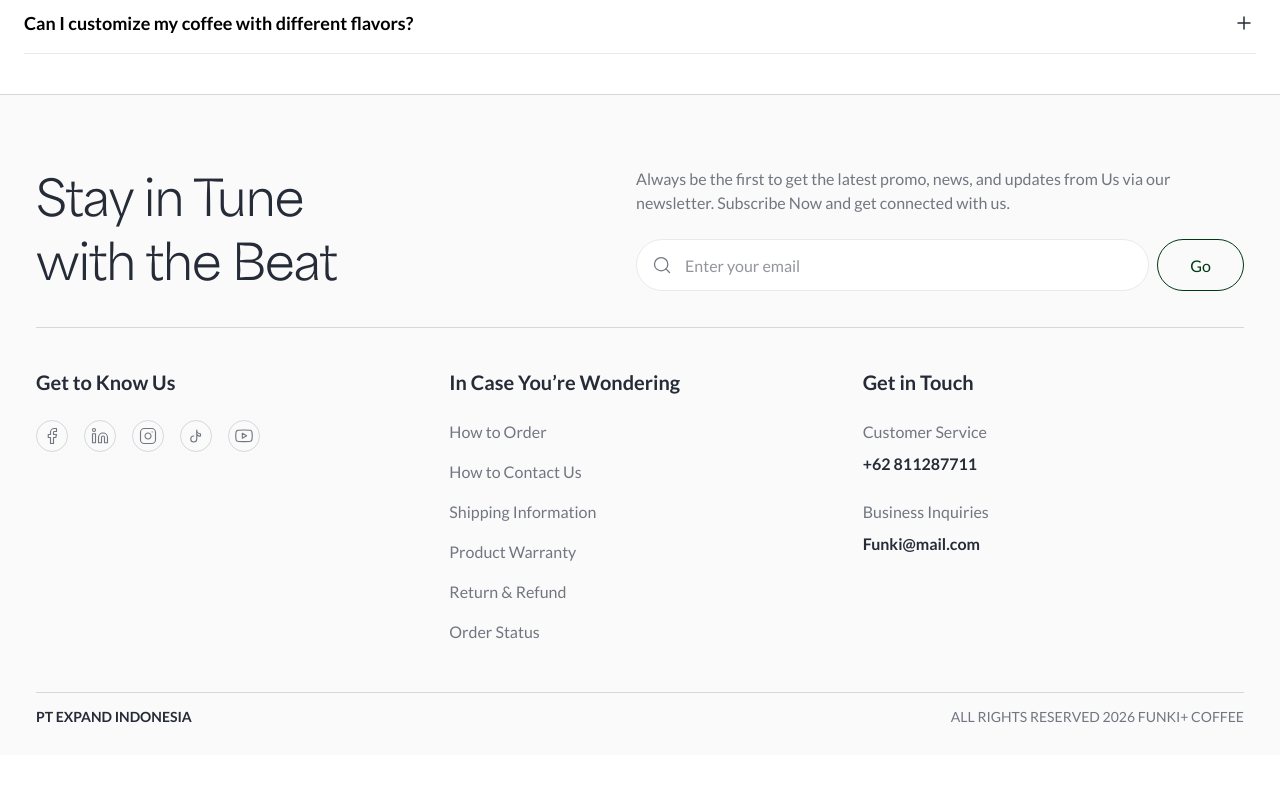
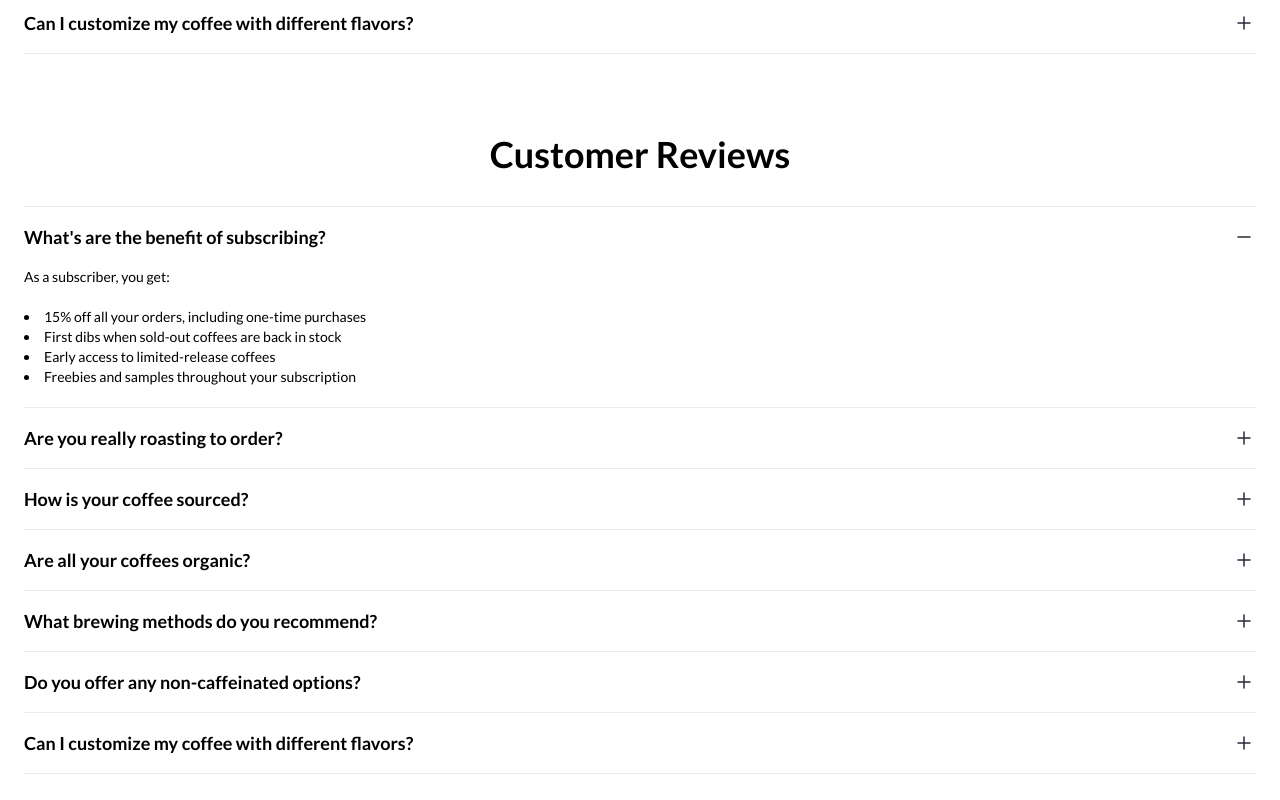
Before and after one commit to xpand-indonesia/ecommerce, a Next.js app: page /product/1 in a window 1280 px wide. Shown: the part 3460-4260 px from the top of the page. Before the commit the page ends 4215 px from the top, so only its background shows below. Built offline with nearby package versions, Linux system fonts and the light colour scheme.

Commit message:
Fix product detail folder structure

```diff
--- a/src/app/(solid-header)/product/[id]/page.tsx
+++ b/src/app/(solid-header)/product/[id]/page.tsx
@@ -1,7 +1,10 @@
-import { ProductDetailSectionView } from "@/app/features/product-detail";
-import { ProductDetailBlendSectionView } from "@/app/features/product-detail/views/product-detail-blend-section-view";
-import { ProductDetailBrewProcessSectionView } from "@/app/features/product-detail/views/product-detail-brew-process-section-view";
-import { ProductDetailFAQSectionView } from "@/app/features/product-detail/views/product-detail-faq-section-view";
+import {
+    ProductDetailSectionView,
+    ProductDetailBlendSectionView,
+    ProductDetailBrewProcessSectionView,
+    ProductDetailFAQSectionView,
+    ProductDetailReviewSectionView
+} from "@/app/features/product-detail";
 
 export default function ProductDetailPage() {
     return (
@@ -10,6 +13,7 @@ export default function ProductDetailPage() {
             <ProductDetailBlendSectionView />
             <ProductDetailBrewProcessSectionView />
             <ProductDetailFAQSectionView />
+            <ProductDetailReviewSectionView />
         </main>
     );
 }
--- a/src/app/features/product-detail/components/product-detail-section/product-detail-grind-selection.tsx
+++ b/src/app/features/product-detail/components/product-detail-grind-selection.tsx
@@ -3,7 +3,7 @@
 import { useState } from "react";
 import { CircleInfo } from "@/components/icons";
 import { Select, SelectContent, SelectItem, SelectTrigger, SelectValue } from "@/components/ui/form/field/select";
-import { GRINDS } from "../../constants/product-grind-styles";
+import { GRINDS } from "../constants/product-grind-styles";
 
 export const ProductDetailGrindSelection = () => {
     const [grind, setGrind] = useState<string | null>("1");
--- a/src/app/features/product-detail/index.ts
+++ b/src/app/features/product-detail/index.ts
@@ -1 +1,5 @@
 export { ProductDetailSectionView } from './views/product-detail-section-view';
+export { ProductDetailBlendSectionView } from './views/product-detail-blend-section-view';
+export { ProductDetailBrewProcessSectionView } from './views/product-detail-brew-process-section-view';
+export { ProductDetailFAQSectionView } from './views/product-detail-faq-section-view';
+export { ProductDetailReviewSectionView } from './views/product-detail-review-section-view';
--- /dev/null
+++ b/src/app/features/product-detail/views/product-detail-review-section-view.tsx
@@ -0,0 +1,104 @@
+import { Accordion, AccordionContent, AccordionItem, AccordionTrigger } from "@/components/ui/accordion";
+import Container from "@/components/ui/container";
+import { ReactNode } from "react";
+
+interface FAQ {
+    id: string;
+    title: string;
+    description: ReactNode;
+}
+
+const FAQS: FAQ[] = [
+    {
+        id: "1",
+        title: "What's are the benefit of subscribing?",
+        description: (
+            <>
+                <p>As a subscriber, you get:</p><br />
+                <ul style={{ listStyleType: 'disc', listStylePosition: 'inside' }}><li>15% off all your orders, including one-time purchases</li><li>First dibs when sold-out coffees are back in stock</li><li>Early access to limited-release coffees</li><li>Freebies and samples throughout your subscription</li></ul>
+            </>
+        )
+    },
+    {
+        id: "2",
+        title: "Are you really roasting to order?",
+        description: (
+            <>
+                <p>As a subscriber, you get:</p><br />
+                <ul style={{ listStyleType: 'disc', listStylePosition: 'inside' }}><li>15% off all your orders, including one-time purchases</li><li>First dibs when sold-out coffees are back in stock</li><li>Early access to limited-release coffees</li><li>Freebies and samples throughout your subscription</li></ul>
+            </>
+        )
+    },
+    {
+        id: "3",
+        title: "How is your coffee sourced?",
+        description: (
+            <>
+                <p>As a subscriber, you get:</p><br />
+                <ul style={{ listStyleType: 'disc', listStylePosition: 'inside' }}><li>15% off all your orders, including one-time purchases</li><li>First dibs when sold-out coffees are back in stock</li><li>Early access to limited-release coffees</li><li>Freebies and samples throughout your subscription</li></ul>
+            </>
+        )
+    },
+    {
+        id: "4",
+        title: "Are all your coffees organic?",
+        description: (
+            <>
+                <p>As a subscriber, you get:</p><br />
+                <ul style={{ listStyleType: 'disc', listStylePosition: 'inside' }}><li>15% off all your orders, including one-time purchases</li><li>First dibs when sold-out coffees are back in stock</li><li>Early access to limited-release coffees</li><li>Freebies and samples throughout your subscription</li></ul>
+            </>
+        )
+    },
+    {
+        id: "5",
+        title: "What brewing methods do you recommend?",
+        description: (
+            <>
+                <p>As a subscriber, you get:</p><br />
+                <ul style={{ listStyleType: 'disc', listStylePosition: 'inside' }}><li>15% off all your orders, including one-time purchases</li><li>First dibs when sold-out coffees are back in stock</li><li>Early access to limited-release coffees</li><li>Freebies and samples throughout your subscription</li></ul>
+            </>
+        )
+    },
+    {
+        id: "6",
+        title: "Do you offer any non-caffeinated options?",
+        description: (
+            <>
+                <p>As a subscriber, you get:</p><br />
+                <ul style={{ listStyleType: 'disc', listStylePosition: 'inside' }}><li>15% off all your orders, including one-time purchases</li><li>First dibs when sold-out coffees are back in stock</li><li>Early access to limited-release coffees</li><li>Freebies and samples throughout your subscription</li></ul>
+            </>
+        )
+    },
+    {
+        id: "7",
+        title: "Can I customize my coffee with different flavors?",
+        description: (
+            <>
+                <p>As a subscriber, you get:</p><br />
+                <ul style={{ listStyleType: 'disc', listStylePosition: 'inside' }}><li>15% off all your orders, including one-time purchases</li><li>First dibs when sold-out coffees are back in stock</li><li>Early access to limited-release coffees</li><li>Freebies and samples throughout your subscription</li></ul>
+            </>
+        )
+    }
+];
+
+export const ProductDetailReviewSectionView = () => {
+    return (
+        <section className="py-10">
+            <Container className="space-y-8">
+                <h2 className="text-4xl font-bold text-center">Customer Reviews</h2>
+                <Accordion defaultValue="1" type="single" className="border-t border-gray-200" collapsible>
+                    {FAQS.map((faq) => (
+                        <AccordionItem value={faq.id} key={`faq-${faq.id}`}>
+                            <AccordionTrigger className="text-lg font-bold">
+                                {faq.title}
+                            </AccordionTrigger>
+                            <AccordionContent>
+                                {faq.description}
+                            </AccordionContent>
+                        </AccordionItem>
+                    ))}
+                </Accordion>
+            </Container>
+        </section>
+    );
+}
```
Also changed, not shown: src/app/features/product-detail/views/product-detail-section-view.tsx (+7 -7 lines), src/app/features/product-detail/components/product-detail-bundle.tsx (renamed from src/app/features/product-detail/components/product-detail-section/product-detail-bundle.tsx), src/app/features/product-detail/components/product-detail-coffee-detail.tsx (renamed from src/app/features/product-detail/components/product-detail-section/product-detail-coffee-detail.tsx), src/app/features/product-detail/components/product-detail-cta.tsx (renamed from src/app/features/product-detail/components/product-detail-section/product-detail-cta.tsx), src/app/features/product-detail/components/product-detail-description.tsx (renamed from src/app/features/product-detail/components/product-detail-section/product-detail-description.tsx), src/app/features/product-detail/components/product-detail-photos.tsx (renamed from src/app/features/product-detail/components/product-detail-section/product-detail-photos.tsx), src/app/features/product-detail/components/product-detail-size-selection.tsx (renamed from src/app/features/product-detail/components/product-detail-section/product-detail-size-selection.tsx).
